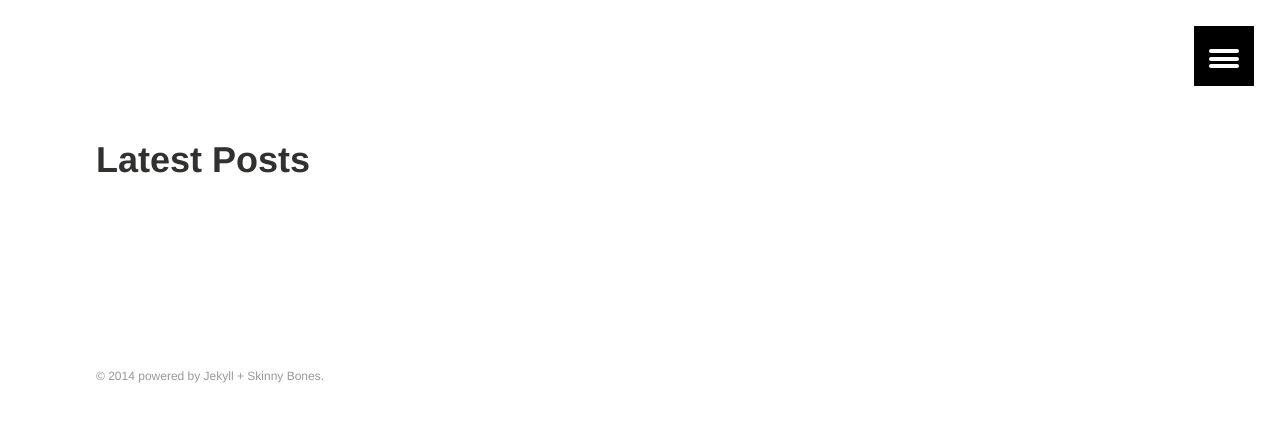
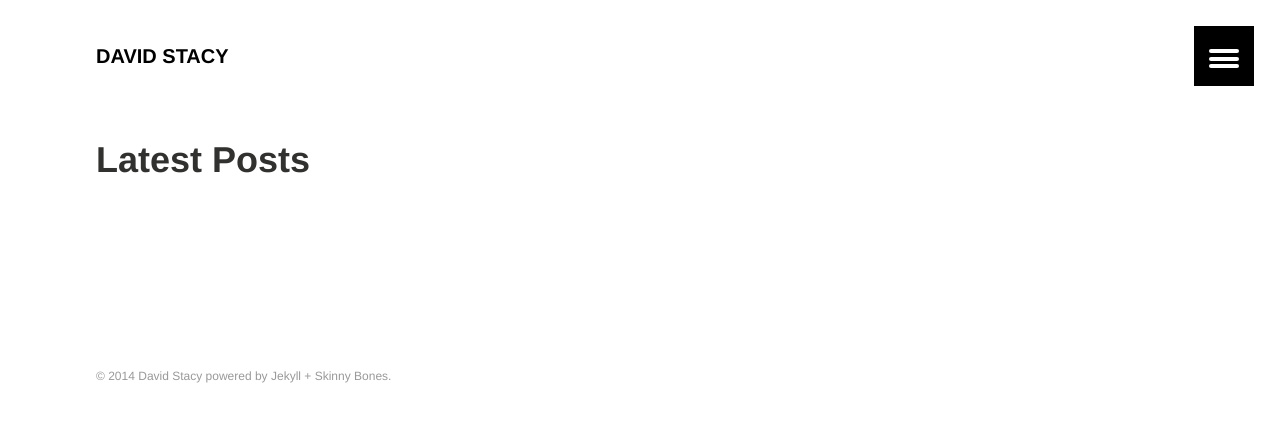
Before and after one commit to davidstacy/davidstacy.github.io, a Jekyll site: the page built from index.md, in a window 1280 px wide. Shown: the top 422 px of the page. Built offline with Jekyll 4.4.1, drawn with Linux system fonts in a browser that asks for light colours.

Commit message:
config changes

```diff
--- a/_config.yml
+++ b/_config.yml
@@ -1,7 +1,7 @@
 # Site wide configuration
 
-title:
-description:
+title: David Stacy
+description: Adventures in DevOps
 logo: # 120x120 px default image used for Twitter summary card
 teaser: # 400x250 px default teaser image used in image archive grid
 locale:
@@ -21,13 +21,13 @@ gems:
 
 # Site owner
 owner:
-  name:
-  email:
-  twitter:
+  name: David Stacy
+  email: dave@stacys.org
+  twitter: DaveStacy
   google:
     ad-client:
     ad-slot:
-  bio:
+  bio: Internet Plumber
   avatar: bio-photo.jpg # 160x160 px image for author byline
 disqus-shortname:
 
```
